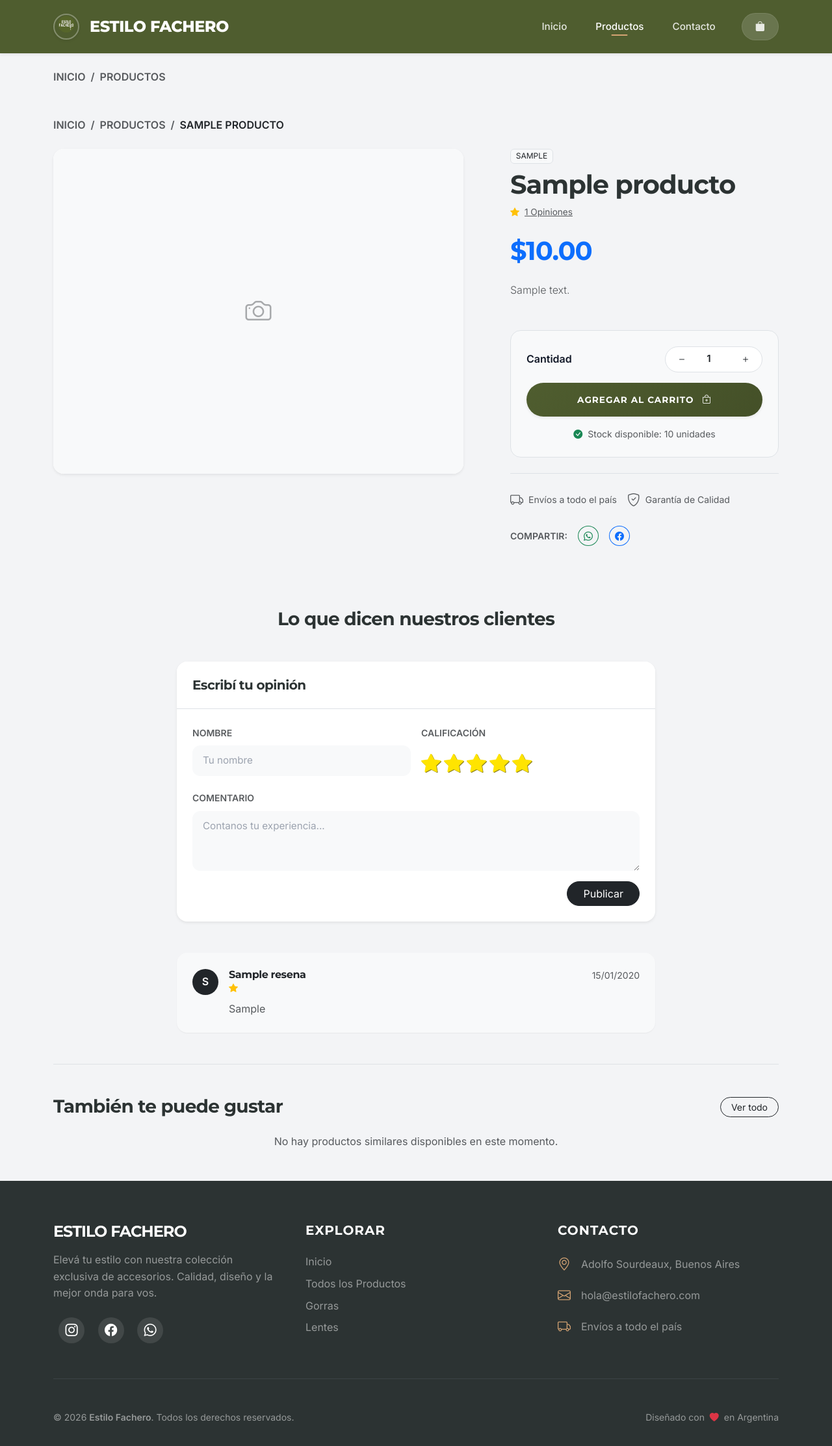
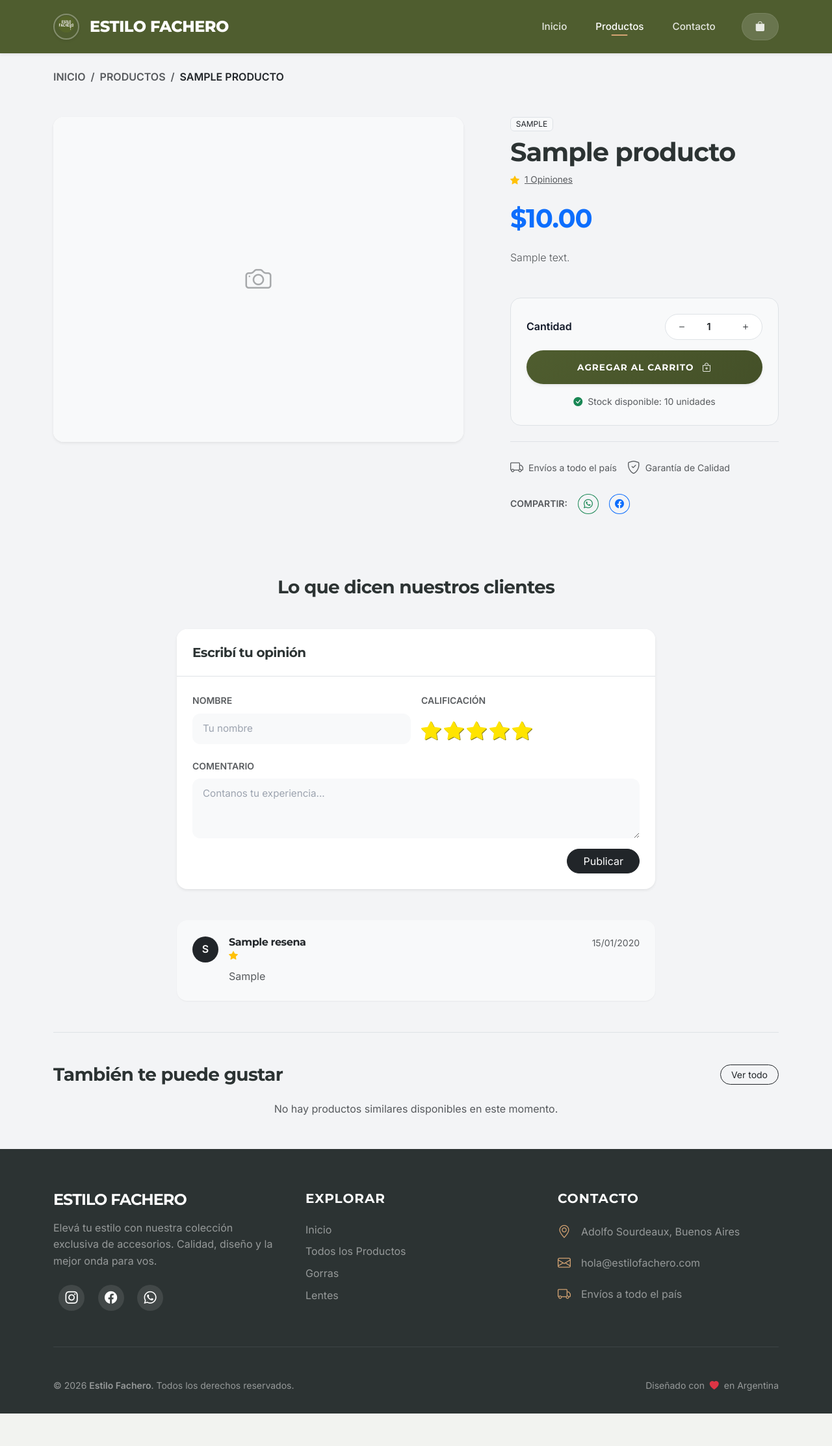
Before and after one commit to Sebastian-GonzalezLegal/estilo_fachero, a Flask app: page /productos/1 in a window 1280 px wide. Shown: the whole page at 65% size. After the commit the page ends 2175 px from the top, so only its background shows below. Run offline with Flask 3, Linux system fonts and the light colour scheme; tables that the repository leaves empty hold one stand-in row (values such as "Sample post"); some libraries are stand-ins or nearby versions.

Commit message:
optimizacion del flujo del carrito, detalles visuales

```diff
--- a/app/static/js/main.js
+++ b/app/static/js/main.js
@@ -88,8 +88,21 @@ async function updateProducts(url) {
     const productGrid = document.querySelector('.row.g-4');
     if (!productGrid) return;
 
-    // Mostrar loading
-    productGrid.style.opacity = '0.5';
+    // Mostrar Skeleton Loading
+    const skeletonHTML = `
+        <div class="col-sm-6 col-lg-4 col-xl-3">
+            <div class="card h-100 border-0 shadow-sm product-card">
+                <div class="skeleton skeleton-img"></div>
+                <div class="card-body d-flex flex-column align-items-start mt-2">
+                    <div class="skeleton skeleton-title"></div>
+                    <div class="skeleton skeleton-price"></div>
+                    <div class="skeleton skeleton-btn mt-auto"></div>
+                </div>
+            </div>
+        </div>
+    `.repeat(8); // Mostrar 8 esqueletos por defecto
+
+    productGrid.innerHTML = skeletonHTML;
     productGrid.style.pointerEvents = 'none';
 
     try {
@@ -104,7 +117,6 @@ async function updateProducts(url) {
         const newPagination = doc.querySelector('nav[aria-label="Navegación de productos"]');
 
         productGrid.innerHTML = newContent;
-        productGrid.style.opacity = '1';
         productGrid.style.pointerEvents = 'auto';
 
         // Actualizar paginación
@@ -262,23 +274,6 @@ function agregarAlCarrito(id, nombre, precio) {
         offcanvas.show();
     }
 
-    // Feedback visual premium con Toast de SweetAlert2
-    const Toast = Swal.mixin({
-        toast: true,
-        position: 'top-end',
-        showConfirmButton: false,
-        timer: 3000,
-        timerProgressBar: true,
-        didOpen: (toast) => {
-            toast.addEventListener('mouseenter', Swal.stopTimer)
-            toast.addEventListener('mouseleave', Swal.resumeTimer)
-        }
-    });
-
-    Toast.fire({
-        icon: 'success',
-        title: `${nombre} agregado al carrito`
-    });
 
     const btn = document.querySelector(`#btn-agregar-${id}`);
     if (btn) {
@@ -290,6 +285,39 @@ function agregarAlCarrito(id, nombre, precio) {
             btn.classList.replace('btn-success', 'btn-fachero');
         }, 2000);
     }
+}
+
+function cambiarCantidad(index, delta) {
+    let prod = carrito[index];
+    let nuevaCantidad = prod.cantidad + delta;
+
+    if (nuevaCantidad <= 0) {
+        eliminar(index);
+        return;
+    }
+
+    // Validar el stock disponible usando el cache
+    const prodDisponible = productosDisponibles[prod.id];
+    if (prodDisponible && nuevaCantidad > prodDisponible.stock) {
+        Swal.fire({
+            icon: 'warning',
+            title: 'Sin más stock',
+            text: `Solo quedan ${prodDisponible.stock} unidades de este producto.`,
+            confirmButtonColor: '#4F5D2F',
+            toast: true,
+            position: 'top-end',
+            showConfirmButton: false,
+            timer: 3000
+        });
+        return;
+    }
+
+    prod.cantidad = nuevaCantidad;
+    actualizarStorage();
+    mostrarCarrito();
+    actualizarBadge();
+    actualizarEstadoProductos();
+    actualizarOffcanvas();
 }
 
 function eliminar(index) {
@@ -311,6 +339,11 @@ function actualizarBadge() {
     const totalItems = carrito.reduce((acc, prod) => acc + prod.cantidad, 0);
     badge.innerText = totalItems;
     badge.style.display = totalItems > 0 ? 'inline-block' : 'none';
+
+    // Animación Pop
+    badge.classList.remove('pop-animation');
+    void badge.offsetWidth; // Trigger reflow para reiniciar la animación
+    badge.classList.add('pop-animation');
 
     // Si el offcanvas está abierto, actualizar su contenido también
     const offcanvasEl = document.getElementById('offcanvasCart');
@@ -351,13 +384,17 @@ function actualizarOffcanvas() {
         let item = `
             <div class="d-flex align-items-center mb-3 border-bottom pb-3">
                 <div class="flex-grow-1">
-                    <h6 class="mb-0 fw-bold">${prod.nombre}</h6>
-                    <small class="text-muted">${prod.cantidad} x $${prod.precio}</small>
+                    <h6 class="mb-1 fw-bold">${prod.nombre}</h6>
+                    <div class="d-flex align-items-center gap-2 mb-1">
+                        <button onclick="cambiarCantidad(${index}, -1)" class="btn btn-sm btn-outline-secondary px-2 py-0 border-0 fs-5 lh-1">-</button>
+                        <span class="fw-bold fs-6">${prod.cantidad}</span>
+                        <button onclick="cambiarCantidad(${index}, 1)" class="btn btn-sm btn-outline-secondary px-2 py-0 border-0 fs-5 lh-1">+</button>
+                    </div>
                 </div>
-                <div class="text-end">
+                <div class="text-end ms-2">
                     <span class="d-block fw-bold text-success">$${subtotal}</span>
                     <button onclick="eliminar(${index})" class="btn btn-sm text-danger p-0 mt-1 text-decoration-none" title="Eliminar">
-                        <small><i class="bi bi-trash"></i> Eliminar</small>
+                        <small><i class="bi bi-trash"></i></small>
                     </button>
                 </div>
             </div>
@@ -462,7 +499,11 @@ function mostrarCarrito() {
                 <td class="align-middle fw-bold ps-4">${prod.nombre}</td>
                 <td class="align-middle">$${prod.precio}</td>
                 <td class="align-middle text-center">
-                    <span class="badge bg-light text-dark border">${prod.cantidad}</span>
+                    <div class="d-flex align-items-center justify-content-center gap-2">
+                        <button onclick="cambiarCantidad(${index}, -1)" class="btn btn-sm btn-light border">-</button>
+                        <span class="fw-bold" style="width: 24px;">${prod.cantidad}</span>
+                        <button onclick="cambiarCantidad(${index}, 1)" class="btn btn-sm btn-light border">+</button>
+                    </div>
                 </td>
                 <td class="align-middle fw-bold text-success">$${subtotal}</td>
                 <td class="align-middle text-end pe-4">
--- a/app/templates/base.html
+++ b/app/templates/base.html
@@ -102,17 +102,29 @@
         <div class="container mt-4">
             <nav aria-label="breadcrumb">
                 <ol class="breadcrumb small text-uppercase fw-bold text-muted mb-0">
+                    {% block breadcrumbs %}
                     <li class="breadcrumb-item"><a href="/" class="text-decoration-none text-muted">Inicio</a></li>
+
                     {% if '/productos' in request.path %}
+                    {% if request.path == '/productos' %}
+                    <li class="breadcrumb-item active text-dark" aria-current="page">Productos</li>
+                    {% else %}
                     <li class="breadcrumb-item"><a href="/productos"
                             class="text-decoration-none text-muted">Productos</a></li>
+                    {% if producto and producto.nombre %}
+                    <li class="breadcrumb-item active text-dark" aria-current="page">{{ producto.nombre }}</li>
                     {% endif %}
+                    {% endif %}
+                    {% endif %}
+
                     {% if '/contacto' in request.path %}
-                    <li class="breadcrumb-item active text-dark">Contacto</li>
+                    <li class="breadcrumb-item active text-dark" aria-current="page">Contacto</li>
                     {% endif %}
+
                     {% if '/carrito' in request.path %}
-                    <li class="breadcrumb-item active text-dark">Carrito</li>
+                    <li class="breadcrumb-item active text-dark" aria-current="page">Carrito</li>
                     {% endif %}
+                    {% endblock %}
                 </ol>
             </nav>
         </div>
--- a/app/templates/producto_detalle.html
+++ b/app/templates/producto_detalle.html
@@ -12,14 +12,8 @@ producto.primera_foto() else url_for('static', filename='img/logo.png', _externa
 
 {% block content %}
 <div class="container my-5">
-    <!-- Breadcrumb -->
-    <nav aria-label="breadcrumb" class="mb-4">
-        <ol class="breadcrumb bg-transparent p-0 small text-uppercase fw-bold text-muted">
-            <li class="breadcrumb-item"><a href="/" class="text-decoration-none text-muted">Inicio</a></li>
-            <li class="breadcrumb-item"><a href="/productos" class="text-decoration-none text-muted">Productos</a></li>
-            <li class="breadcrumb-item active text-dark" aria-current="page">{{ producto.nombre }}</li>
-        </ol>
-    </nav>
+    <!-- Breadcrumb Local (Solo si base.html no lo muestra) -->
+    {# El breadcrumb ya se maneja en base.html mediante condicionales de ruta #}
 
     <div class="row g-5">
         <!-- Galería de Fotos -->
```
Also changed, not shown: app/static/css/styles.css (+131 -23 lines).
